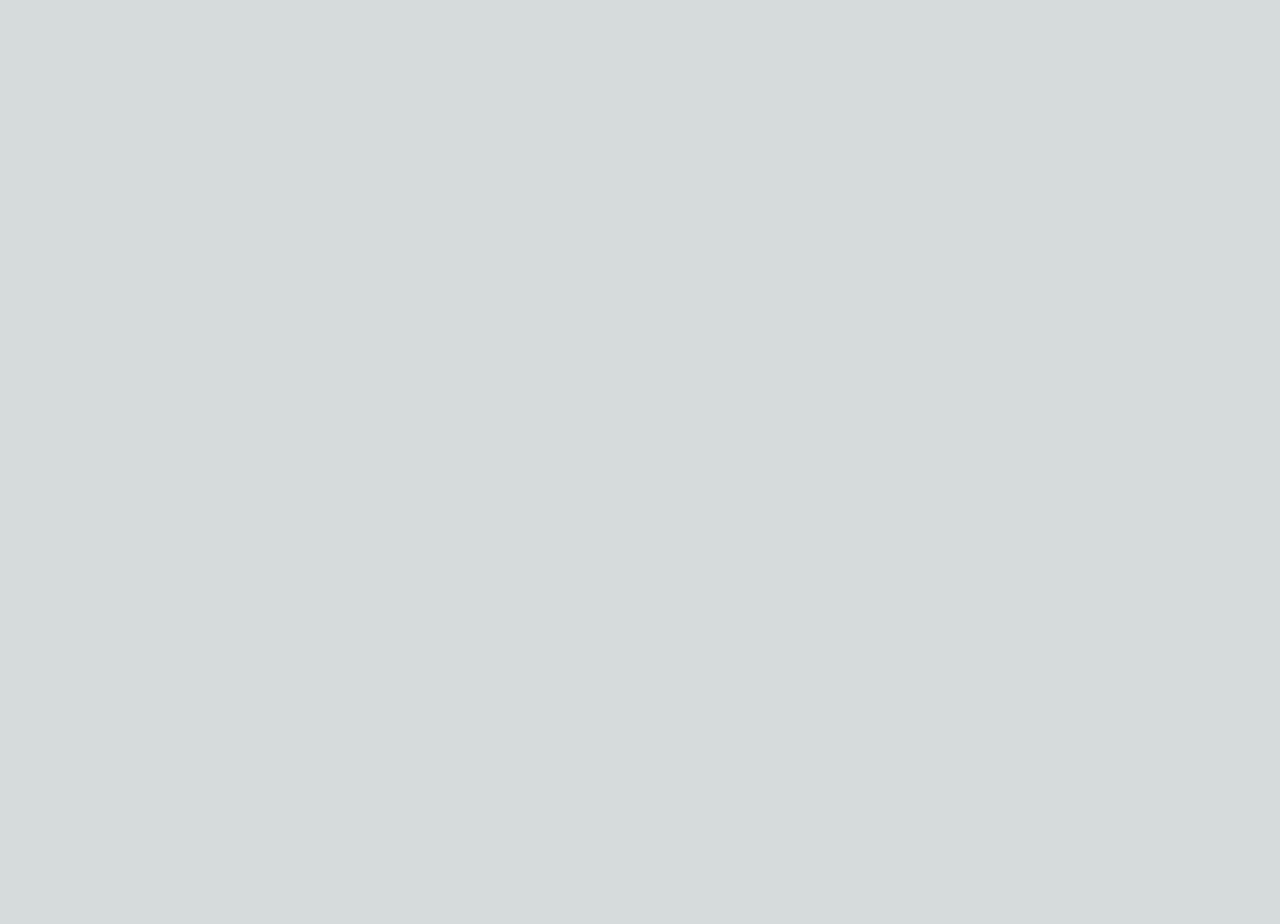
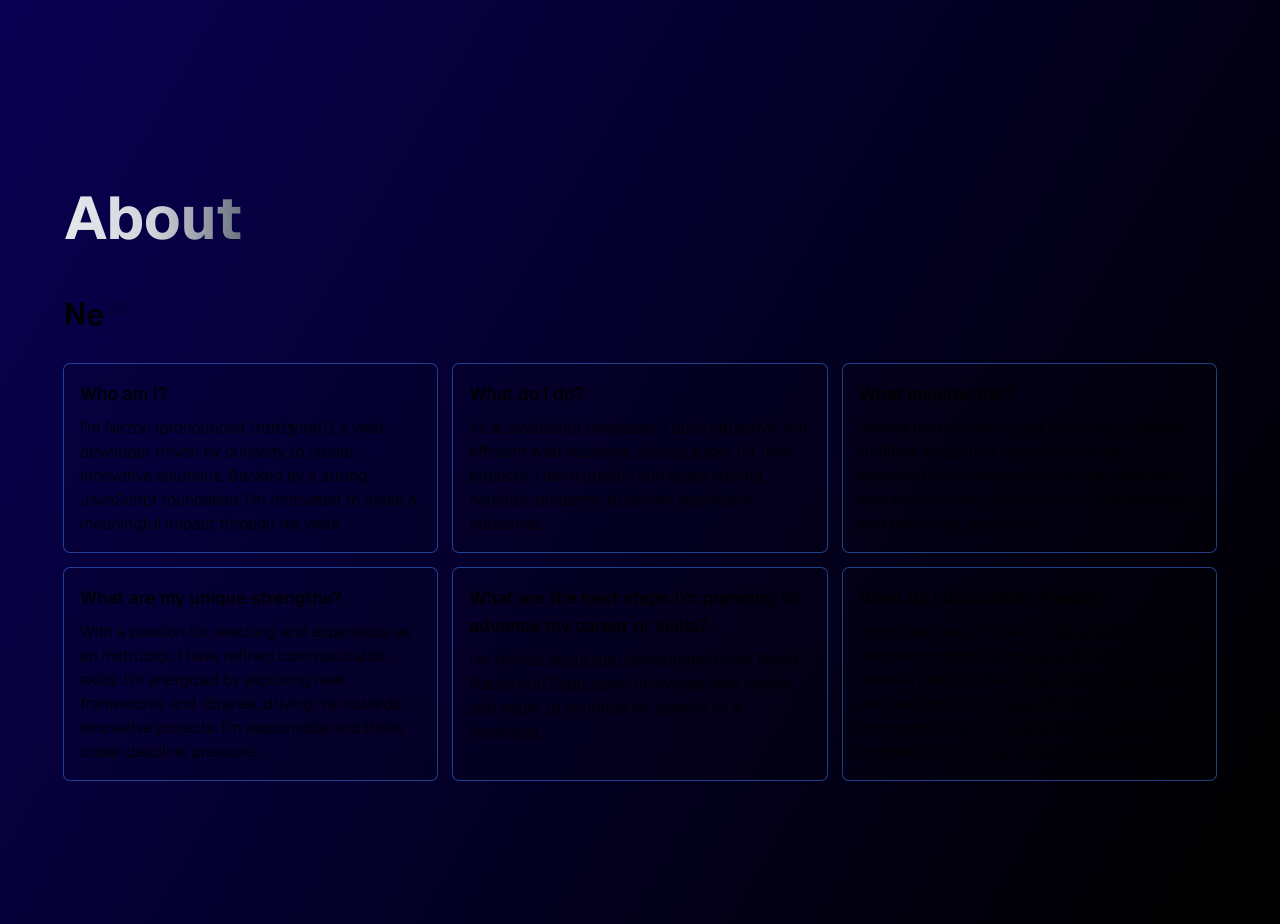
Before and after one commit to nirzon47/nirzon-karmakar, a Next.js app: page / in a window 1280 px wide. Shown: the part 820-1744 px from the top of the page. Before the commit the page ends 800 px from the top, so only its background shows below. Built offline with nearby package versions, Linux system fonts and the light colour scheme.

Commit message:
feat: added about section

```diff
--- a/package.json
+++ b/package.json
@@ -11,6 +11,7 @@
   "dependencies": {
     "@types/animejs": "^3.1.12",
     "animejs": "^3.2.2",
+    "framer-motion": "^11.0.28",
     "geist": "^1.3.0",
     "next": "14.1.4",
     "react": "^18",
--- /dev/null
+++ b/src/app/hooks/usePreviousState.tsx
@@ -0,0 +1,18 @@
+import { useEffect, useRef } from 'react'
+
+// Custom hook to get previous state of a state variable
+// Tracks changes
+const usePreviousState = (current: any) => {
+	// Default previous ref (context here is an array) to 0
+	const prevRef = useRef<any>(0)
+	const currentRef = useRef<any>(current)
+
+	useEffect(() => {
+		prevRef.current = currentRef.current
+		currentRef.current = current
+	}, [current])
+
+	return prevRef.current
+}
+
+export default usePreviousState
--- a/src/app/page.tsx
+++ b/src/app/page.tsx
@@ -1,10 +1,11 @@
+import About from '@/components/about/About'
 import Landing from '@/components/landing/Landing'
-import LandingText from '@/components/landing/LandingText'
 
 export default function Home() {
 	return (
-		<div className='gradient-background'>
+		<div className='overflow-x-hidden gradient-background'>
 			<Landing />
+			<About />
 		</div>
 	)
 }
--- /dev/null
+++ b/src/components/Heading.tsx
@@ -0,0 +1,9 @@
+const Heading = ({ title }: { title: string }) => {
+	return (
+		<h2 className='inline-block mb-4 text-4xl font-bold text-transparent md:text-6xl bg-gradient-to-r from-gray-200 via-gray-300 to-gray-500 bg-clip-text'>
+			{title}
+		</h2>
+	)
+}
+
+export default Heading
--- /dev/null
+++ b/src/components/about/About.tsx
@@ -0,0 +1,34 @@
+'use client'
+
+import Heading from '../Heading'
+import { motion } from 'framer-motion'
+import AboutHeading from './AboutHeading'
+import AboutCards from './AboutCards'
+
+// Headings for the About section
+const headings = [
+	'JavaScript Developer',
+	'New Tech Enthusiast',
+	'Full Stack Developer',
+	'MERN Stack Developer',
+	'Problem Solver',
+	'Gaming Enthusiast',
+	'Code Mentor',
+]
+
+const About = () => {
+	return (
+		<motion.section
+			className='w-screen min-h-screen p-4 md:p-8 lg:p-16 mt-36'
+			initial={{ opacity: 0 }}
+			whileInView={{ opacity: 1 }}
+			transition={{ duration: 1 }}
+		>
+			<Heading title='About' />
+			<AboutHeading headings={headings} />
+			<AboutCards />
+		</motion.section>
+	)
+}
+
+export default About
--- /dev/null
+++ b/src/components/about/AboutCards.tsx
@@ -0,0 +1,62 @@
+import { useAnimate, stagger, useInView } from 'framer-motion'
+import Card from './Card'
+import { useEffect } from 'react'
+
+const cards = [
+	{
+		id: 1,
+		title: 'Who am I?',
+		yap: "I'm Nirzon (pronounced /nɪrdʒoʊn/), a web developer driven by curiosity to create innovative solutions. Backed by a strong JavaScript foundation, I'm motivated to make a meaningful impact through my work.",
+	},
+	{
+		id: 2,
+		title: 'What do I do?',
+		yap: 'As a JavaScript developer, I build attractive and efficient web solutions, always eager for new projects. I learn quickly and enjoy solving complex problems to deliver significant outcomes.',
+	},
+	{
+		id: 3,
+		title: 'What inspires me?',
+		yap: "Seeing my creations used by people is deeply fulfilling. Impacting lives and making meaningful connections brings me great joy. I love collaborating with others - it's an exciting and rewarding experience.",
+	},
+	{
+		id: 4,
+		title: 'What are my unique strengths?',
+		yap: "With a passion for teaching and experience as an instructor, I have refined communication skills. I'm energized by exploring new frameworks and libraries, driving me towards innovative projects. I'm responsible and thrive under deadline pressure.",
+	},
+	{
+		id: 5,
+		title: "What are the next steps I'm planning to advance my career or skills?",
+		yap: 'I’m thrilled about app development with React Native and Expo, open to diverse tech stacks, and eager to continue my growth as a developer.',
+	},
+	{
+		id: 6,
+		title: 'What do I do outside of work?',
+		yap: "In my free time, I'm passionate about exploring new technologies, gaming, and fueling my creativity with coffee. I love modding games and building custom apps for gaming communities, which inspire the innovative mindset I bring to my work as a developer.",
+	},
+]
+
+const AboutCards = () => {
+	const [scope, animate] = useAnimate()
+	const isInView = useInView(scope)
+
+	useEffect(() => {
+		animate('.about-cards', isInView ? { opacity: 1 } : { opacity: 0 }, {
+			delay: isInView ? stagger(0.1, { startDelay: 0.1 }) : 0,
+		})
+	}, [scope, animate, isInView])
+
+	return (
+		<div
+			className='grid grid-cols-1 gap-4 mt-4 md:grid-cols-2 lg:grid-cols-3 md:mt-8'
+			ref={scope}
+		>
+			{cards.map((card) => (
+				<div key={card.id} className='about-cards'>
+					<Card content={card} />
+				</div>
+			))}
+		</div>
+	)
+}
+
+export default AboutCards
--- /dev/null
+++ b/src/components/about/AboutHeading.tsx
@@ -0,0 +1,112 @@
+import usePreviousState from '@/app/hooks/usePreviousState'
+import { AnimatePresence, motion, type Variants } from 'framer-motion'
+import { useCallback, useEffect, useState } from 'react'
+
+// Typing animation settings
+const typingSpeed = 0.13
+const deleteSpeed = 0.075
+const delayBeforeDelete = 1
+
+// Framer motion variant for the entire heading, defines how each letter is animated
+const headingVariants: Variants = {
+	visible: {
+		transition: {
+			staggerChildren: typingSpeed,
+		},
+	},
+	exit: {
+		transition: {
+			staggerChildren: deleteSpeed,
+			staggerDirection: -1,
+		},
+	},
+}
+
+// Framer motion variant for each letter
+const letterVariants: Variants = {
+	enter: { opacity: 0, y: -10 },
+	visible: {
+		opacity: 1,
+		y: 0,
+		rotateX: 0,
+	},
+	exit: {
+		opacity: 0,
+		y: -30,
+		rotateZ: 10,
+		scale: 0.8,
+		filter: 'blur(10px)',
+	},
+}
+
+function AboutHeading({ headings }: { headings: string[] }) {
+	const [typingMode, setTypingMode] = useState<'typing' | 'erasing'>('typing') // Typing mode for the heading
+	const [headingIndex, setHeadingIndex] = useState(0) // Index of the current heading
+	const previousHeadingIndex = usePreviousState(headingIndex) // Index of the previous heading (tracks)
+
+	const currentHeading = headings[headingIndex]! // Current heading
+	const previousHeading = headings[previousHeadingIndex]! // Previous heading
+
+	const updateTypingModeTimer = useCallback(() => {
+		if (typingMode === 'typing') {
+			// Calculate the time it takes to type the current heading
+			const typeDuration =
+				(currentHeading.length * typingSpeed + delayBeforeDelete) * 1000
+
+			// Move to the next heading after the type duration
+			return setTimeout(() => {
+				const nextHeadingIndex = (headingIndex + 1) % headings.length
+
+				setHeadingIndex(nextHeadingIndex)
+				setTypingMode('erasing')
+			}, typeDuration)
+		}
+
+		// Calculate the time it takes to delete the previous heading
+		const deleteDuration = previousHeading.length * deleteSpeed * 1000
+
+		// Move to the next heading after the delete duration
+		return setTimeout(() => {
+			setTypingMode('typing')
+		}, deleteDuration)
+	}, [
+		currentHeading.length,
+		headingIndex,
+		headings.length,
+		previousHeading.length,
+		typingMode,
+	])
+
+	useEffect(() => {
+		const typingTimer = updateTypingModeTimer()
+
+		return () => clearTimeout(typingTimer)
+	}, [typingMode, updateTypingModeTimer])
+
+	return (
+		<div className='mt-8 text-2xl md:text-3xl font-semibold drop-shadow'>
+			<h3 className='sr-only'>{currentHeading}</h3>
+			<AnimatePresence mode='wait'>
+				<motion.h3
+					key={currentHeading}
+					variants={headingVariants}
+					initial='enter'
+					animate='visible'
+					exit='exit'
+				>
+					{currentHeading.split('').map((char, index) => (
+						<motion.span
+							key={`${char}-${index}`}
+							className='inline-block whitespace-pre'
+							variants={letterVariants}
+						>
+							{char}
+						</motion.span>
+					))}
+				</motion.h3>
+			</AnimatePresence>
+		</div>
+	)
+}
+
+export default AboutHeading
--- /dev/null
+++ b/src/components/about/Card.tsx
@@ -0,0 +1,20 @@
+import { motion } from 'framer-motion'
+
+interface contentType {
+	title: string
+	yap: string
+}
+
+const Card = ({ content }: { content: contentType }) => {
+	return (
+		<motion.div
+			className='w-full h-full p-4 bg-black rounded-md bg-opacity-10 ring-1'
+			whileHover={{ y: -5 }}
+		>
+			<h3 className='mb-2 text-lg font-medium'>{content.title}</h3>
+			<p className='font-light'>{content.yap}</p>
+		</motion.div>
+	)
+}
+
+export default Card
```
Also changed, not shown: 1 other file (tests, documents, lock files or other folders).
